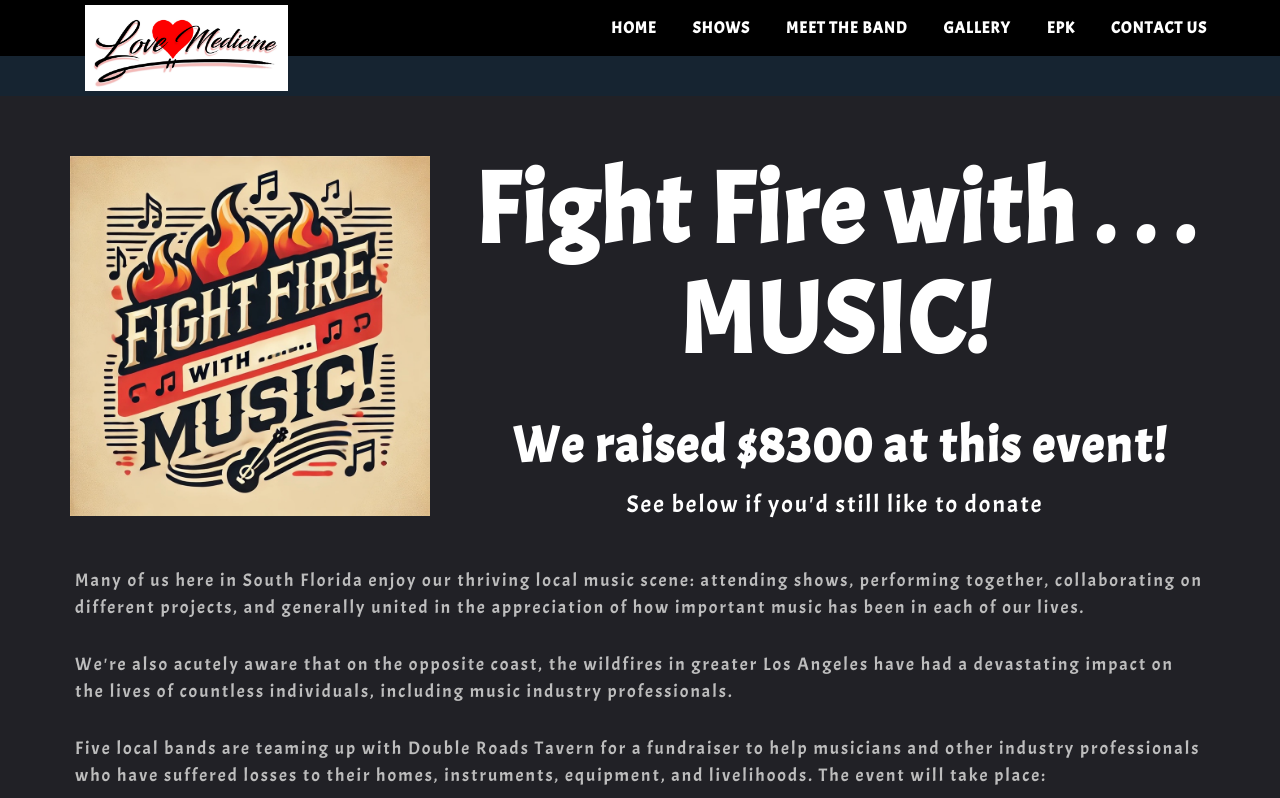
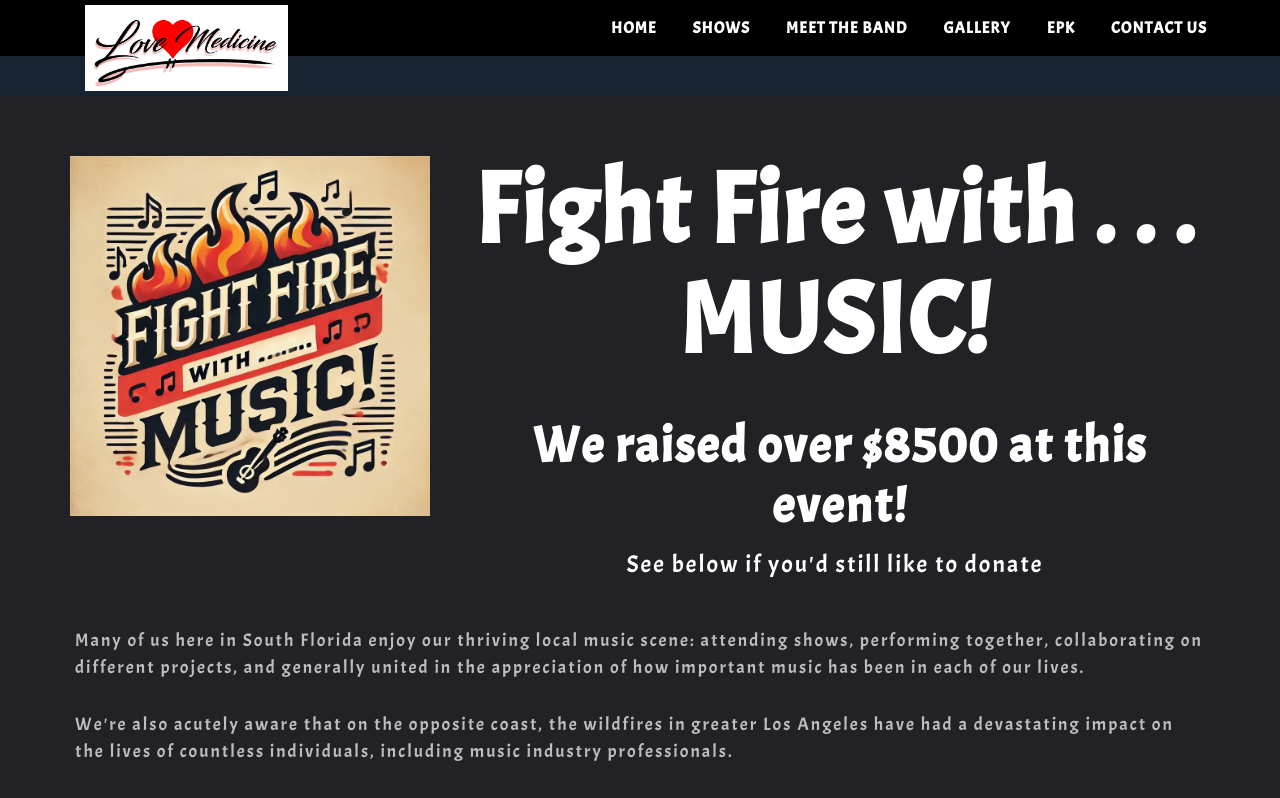
Before and after one commit to kilsen/lovemedicineband-client, a React (Create React App) app: page /fightfirewithmusic in a window 1280 px wide. Shown: the top 798 px of the page. Built offline with nearby package versions, Linux system fonts and the light colour scheme; no server answers; what ra-data-json-server would draw is missing.

Commit message:
update total raised

```diff
--- a/src/routes/FightFireWithMusic.js
+++ b/src/routes/FightFireWithMusic.js
@@ -19,7 +19,7 @@ const FightFireWithMusic = props => {
               <div className="col-sm-8">
                 <div className="contact_1">
                   <h1 className="text-center">Fight Fire with . . . MUSIC!</h1>
-                  <div className="Greater_1"><h2 className="text-center">We raised $8300 at this event!</h2></div>
+                  <div className="Greater_1"><h2 className="text-center">We raised over $8500 at this event!</h2></div>
                   <h4 className="text-center">See below if you'd still like to donate</h4>
                 </div>
               </div>
```
